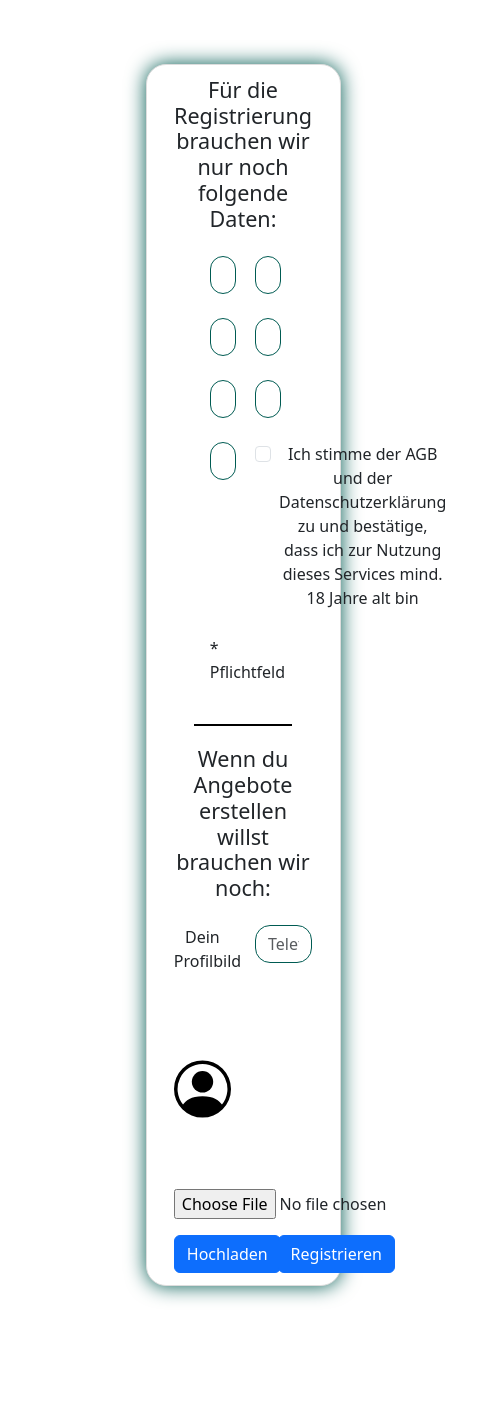
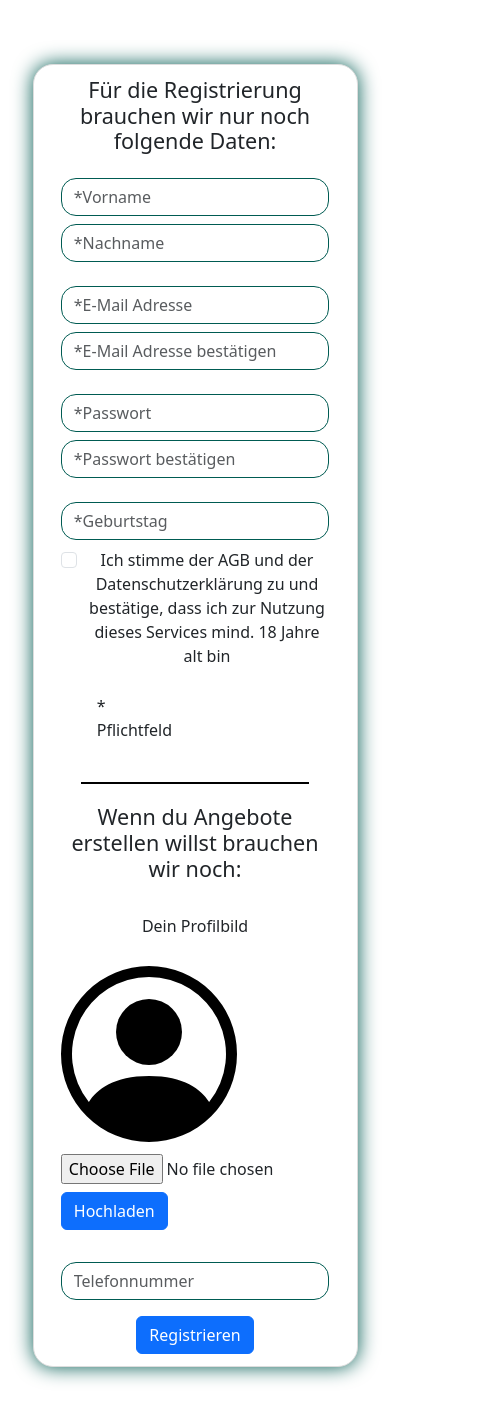
Before and after one commit to NicoNotAvailable/myCargonaut, an Angular app in the folder myCargonaut-client/: page /register in a window 390 px wide. Shown: the whole page, 486 px wide, since content can reach past the window. Before the commit the page ends 1334 px from the top, so only its background shows below. Built offline with nearby package versions, Linux system fonts and the light colour scheme.

Commit message:
responsiv

```diff
--- a/myCargonaut-client/src/app/register/register.component.css
+++ b/myCargonaut-client/src/app/register/register.component.css
@@ -8,7 +8,7 @@
   padding-left: 7%;
   padding-top: 3%;
   padding-bottom: 3%;
-}
+  }
 
 .form-control{
 
--- a/myCargonaut-client/src/app/register/register.component.html
+++ b/myCargonaut-client/src/app/register/register.component.html
@@ -11,14 +11,13 @@
           !passwordMatchError &&
 
           addUser($event)">
-    <div class="row mt-3">
+    <div class="row mt-3 flex-row justify-content-center">
 
-      <div class="col-3"></div>
-      <div class="col-6 text-center m-5" id="registerField">
+      <div class="col-10 col-md-8 col-lg-6 text-center m-5" id="registerField">
 
-        <h4>Für die Registrierung brauchen wir nur noch folgende Daten:</h4>
-        <div class="row m-4">
-          <div class="col-6">
+        <h4 class="mb-3">Für die Registrierung brauchen wir nur noch folgende Daten:</h4>
+        <div class="row">
+          <div class="col-12 col-lg-6 mt-2">
             <div class="form-group">
               <input [(ngModel)]="firstName" #firstNameInput="ngModel" type="text" class="form-control" name="firstName"
                      required placeholder="*Vorname">
@@ -32,7 +31,7 @@
 
 
           </div>
-          <div class="col-6">
+          <div class="col-12 col-lg-6 mt-2">
             <div class="form-group">
               <input [(ngModel)]="lastName" #lastNameInput="ngModel" type="text" class="form-control" name="lastName"
                      required placeholder="*Nachname">
@@ -45,8 +44,8 @@
             </div>
           </div>
         </div>
-        <div class="row m-4">
-          <div class="col-6">
+        <div class="row mt-3">
+          <div class="col-12 col-lg-6 mt-2">
             <div class="form-group">
               <input [(ngModel)]="email" #emailInput="ngModel" type="text" class="form-control" name="email"
                      required placeholder="*E-Mail Adresse" (input)="validateEmailConfirmation()">
@@ -58,7 +57,7 @@
               </div>
             </div>
           </div>
-          <div class="col-6">
+          <div class="col-12 col-lg-6 mt-2">
             <div class="form-group">
               <input [(ngModel)]="emailConfirm" #emailConfirmInput="ngModel" type="email" class="form-control"
                      name="emailConfirm"
@@ -76,8 +75,8 @@
             </div>
           </div>
         </div>
-        <div class="row m-4">
-          <div class="col-6">
+        <div class="row mt-3">
+          <div class="col-12 col-lg-6 mt-2">
             <div class="form-group">
               <input [(ngModel)]="password" #passwordInput="ngModel" type="text" class="form-control" name="password"
                      required placeholder="*Passwort" (input)="validatePasswordConfirmation()">
@@ -89,7 +88,7 @@
               </div>
             </div>
           </div>
-          <div class="col-6">
+          <div class="col-12 col-lg-6 mt-2">
             <div class="form-group">
               <input [(ngModel)]="passwordConfirm" #passwordConfirmInput="ngModel" type="email" class="form-control"
                      name="passwordConfirm"
@@ -107,8 +106,8 @@
             </div>
           </div>
         </div>
-        <div class="row m-4">
-          <div class="col-6">
+        <div class="row mt-3">
+          <div class="col-12 col-lg-6 mt-2">
             <div class="form-group">
               <input [(ngModel)]="birthdate" #birthdateInput="ngModel" type="text" class="form-control" name="birthdate"
                      required placeholder="*Geburtstag">
@@ -121,7 +120,7 @@
             </div>
 
           </div>
-          <div class="col-6">
+          <div class="col-12 col-lg-6 mt-2">
             <div class="form-check">
               <input [(ngModel)]="agb" #agbInput="ngModel" class="form-check-input" type="checkbox" value="" id="agb"
                      name="agb" required>
@@ -153,15 +152,24 @@
 
 
         <div class="row mt-4">
-          <div class="col-6">
+          <div class="col-12 col-lg-6 mt-2">
             <div class="row">
               <p>Dein Profilbild</p>
             </div>
             <div class="row flex-column align-content-center">
               <img rel="icon" [src]="profilePicRoute  || '../../assets/person-circle.svg'" id="profilePic">
+
+              <input type="file" (change)="onFileSelected($event)" class="form-control-file">
+
+
+              <div class="col-3">
+                <button type="button" class="btn btn-primary mt-2 mb-4" (click)="uploadFile()">Hochladen</button>
+              </div>
+
+
             </div>
           </div>
-          <div class="col-6">
+          <div class="col-12 col-lg-6 mt-2 ">
             <div class="form-group">
               <input [(ngModel)]="phonenumber" type="text" class="form-control" required name="phonenumber"
                      placeholder="Telefonnummer">
@@ -170,19 +178,11 @@
         </div>
 
 
-        <div class="row">
-          <div class="col-6">
-            <input type="file" (change)="onFileSelected($event)" class="form-control-file">
-          </div>
-          <div class="row mt-3">
-            <div class="col-3">
-              <button type="button" class="btn btn-primary" (click)="uploadFile()">Hochladen</button>
-            </div>
-            <div class="col-6"></div>
-            <div class="col-3">
+        <div class="row flex-row justify-content-end align-content-end">
+            <div class="col-12 col-lg-3 mt-3">
               <button class="btn btn-primary" type="submit">Registrieren</button>
             </div>
-          </div>
+
         </div>
 
       </div>
```
